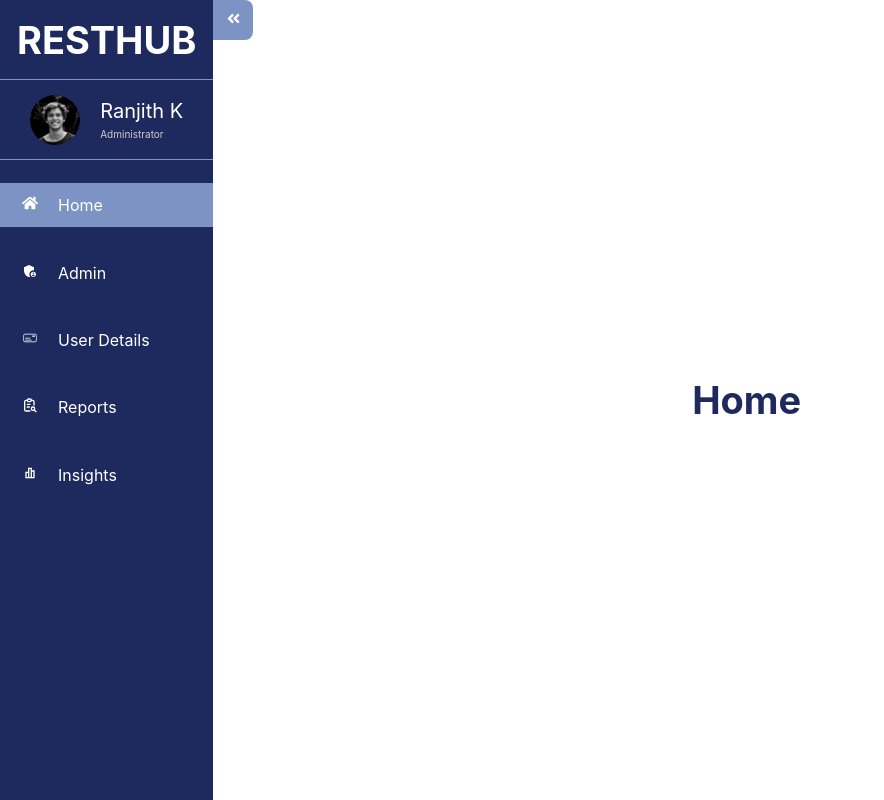
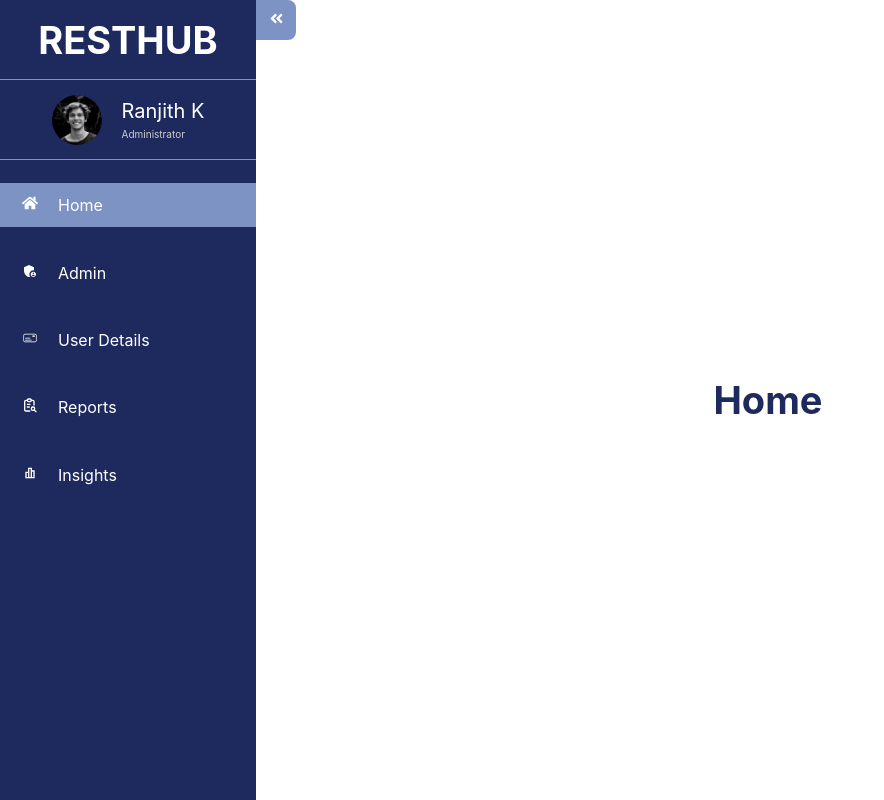
Before and after one commit to ranjith7265/RestHub, a React (Create React App) app: page / in a window 1280 px wide. Shown: the whole page, without its empty margins (0-884 px from the left). Built offline with nearby package versions, Linux system fonts and the light colour scheme.

Commit message:
viewport update

```diff
--- a/src/App.css
+++ b/src/App.css
@@ -21,7 +21,7 @@
 }
 /* ======== SideBar =========... */
 .sidebar{
-  width: 20vw;
+  width: 25vw;
   height: 100vh;
   background-color: var(--primary-color);
   display: flex;
@@ -83,6 +83,7 @@
   font-size: 1.6rem;
   padding: 1.2rem;
   display: flex;
+  overflow: hidden;
 }
 .link-icon{
   margin-left: 1rem;
```
